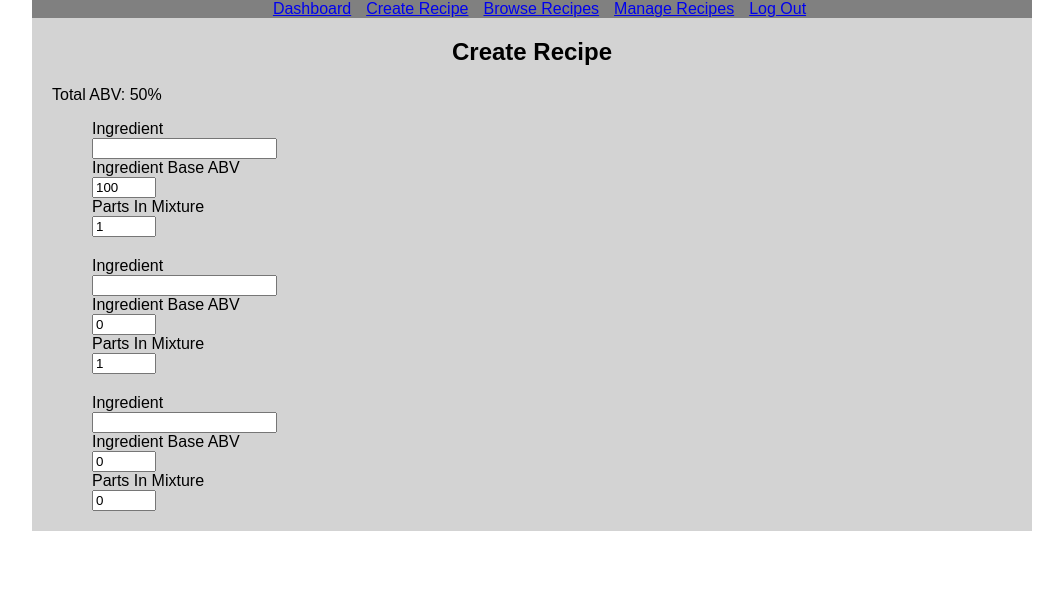
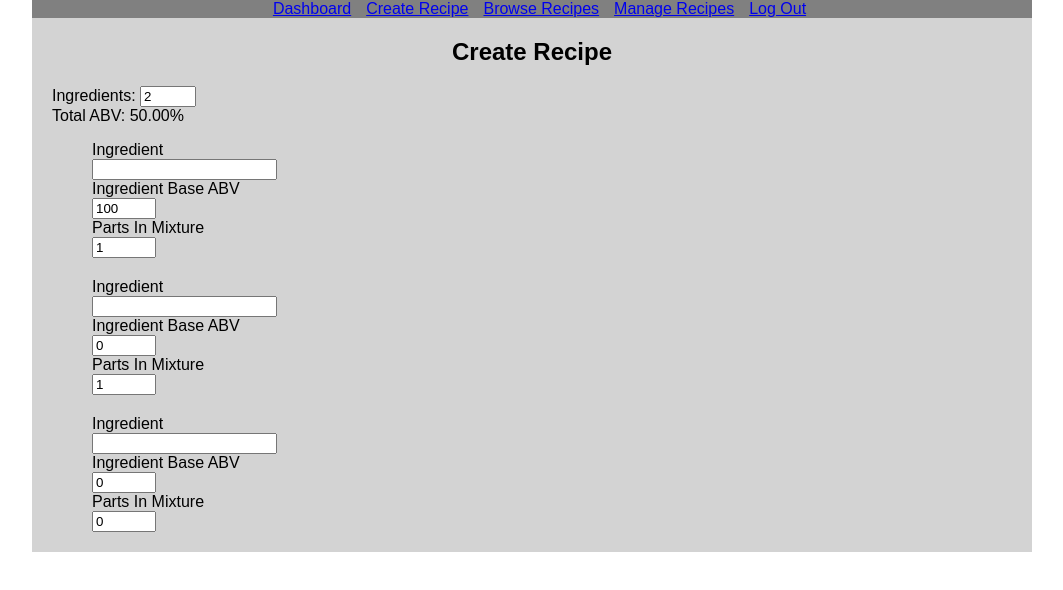
Before and after one commit to LsK101/mixer-hub-client, a React (Create React App) app: page /create in a window 1280 px wide. Shown: the top 590 px of the page, without its empty margins (108-1171 px from the left). Built offline with nearby package versions, Linux system fonts and the light colour scheme.

Commit message:
number of ingredients input added, currently not functional

```diff
--- a/src/views/components/number-input.js
+++ b/src/views/components/number-input.js
@@ -2,7 +2,7 @@ import React from 'react';
 
 function NumberInput(props) {
 	return (
-		<div>
+		<div className={props.divClassName}>
 			<input type="number" className={props.className} min={props.min} max={props.max}
 				value={props.value} onChange={e => props.onChange(e.target.value)} />
 		</div>
--- a/src/views/components/recipe-creator.css
+++ b/src/views/components/recipe-creator.css
@@ -1,4 +1,5 @@
-.abv-display {
+.abv-display,
+.number-of-ingredients-input {
 	display: inline-block;
 }
 
--- a/src/views/components/recipe-creator.js
+++ b/src/views/components/recipe-creator.js
@@ -8,9 +8,17 @@ class RecipeCreator extends Component {
 	constructor(props) {
 		super(props);
 		this.state = {
-			"ingredientABV": [100,0,0],
-			"parts": [1,1,0]
+			"ingredients": 2,
+			"ingredientABV": [100,0,0,0,0,0,0,0,0,0,0,0,0,0,0],
+			"parts": [1,1,0,0,0,0,0,0,0,0,0,0,0,0,0]
 		};
+	}
+
+	changeNumberOfIngredients(value) {
+		let changeValue = parseInt(value,10);
+		this.setState({
+			"ingredients": changeValue
+		})
 	}
 
 	changeABV(value,index) {
@@ -56,40 +64,46 @@ class RecipeCreator extends Component {
 	render() {
 		let totalParts = this.getTotalParts(this.state.parts);
 		let mixtureAlcohol = this.getTotalAlcohol(this.state.ingredientABV,this.state.parts);
-		let ABV = mixtureAlcohol / totalParts;
+		let ABV = (mixtureAlcohol / totalParts).toFixed(2);
 		return (
 			<div>
+				<span>Ingredients: </span>
+				<NumberInput min={2} max={15} value={this.state.ingredients}
+					divClassName={"number-of-ingredients-input"}
+					onChange={value => this.changeNumberOfIngredients(value)} />
+				<br/>
 				<span>Total ABV: </span><OutputValue value={ABV} className="abv-display" />%
+
 				<ul className="ingredient-list">
 					<li className="ingredient">
 						Ingredient
 						<TextInput />
 						Ingredient Base ABV
 						<NumberInput min={0} max={100} value={this.state.ingredientABV[0]}
-							onChange={value => this.changeABV(value,0)}/>
+							onChange={value => this.changeABV(value,0)} />
 						Parts In Mixture
-						<NumberInput min={0} max={100} value={this.state.parts[0]}
-							onChange={value => this.changeParts(value,0)}/>
+						<NumberInput min={0} max={999} value={this.state.parts[0]}
+							onChange={value => this.changeParts(value,0)} />
 					</li>
 					<li className="ingredient">
 						Ingredient
 						<TextInput />
 						Ingredient Base ABV
 						<NumberInput min={0} max={100} value={this.state.ingredientABV[1]}
-							onChange={value => this.changeABV(value,1)}/>
+							onChange={value => this.changeABV(value,1)} />
 						Parts In Mixture
-						<NumberInput min={0} max={100} value={this.state.parts[1]}
-							onChange={value => this.changeParts(value,1)}/>
+						<NumberInput min={0} max={999} value={this.state.parts[1]}
+							onChange={value => this.changeParts(value,1)} />
 					</li>
 					<li className="ingredient">
 						Ingredient
 						<TextInput />
 						Ingredient Base ABV
 						<NumberInput min={0} max={100} value={this.state.ingredientABV[2]}
-							onChange={value => this.changeABV(value,2)}/>
+							onChange={value => this.changeABV(value,2)} />
 						Parts In Mixture
-						<NumberInput min={0} max={100} value={this.state.parts[2]}
-							onChange={value => this.changeParts(value,2)}/>
+						<NumberInput min={0} max={999} value={this.state.parts[2]}
+							onChange={value => this.changeParts(value,2)} />
 					</li>
 				</ul>
 			</div>
--- a/src/views/main.js
+++ b/src/views/main.js
@@ -17,9 +17,11 @@ class Main extends Component {
       				<span>Recipes Created: 0</span>
       				<br/>
       				<span>Average Recipe Rating: 5.0</span>
+              <br/>
+              <span>Average Recipe ABV: 40.00%</span>
       			</div>
       			<div className="col-6">
-      				<span>*create section graphic</span>
+      				<span>*create section graphic*, pie chart with ratings or ABVs?</span>
       			</div>
       		</section>
 
@@ -31,6 +33,8 @@ class Main extends Component {
       				<span>Average Recipe Rating: 5.0</span>
       				<br/>
       				<span>Average Given Rating: 5.0</span>
+              <br/>
+              <span>Average Recipe ABV: 5.0</span>
       			</div>
       			<div className="col-6">
       				<span>*critique section graphic</span>
```
